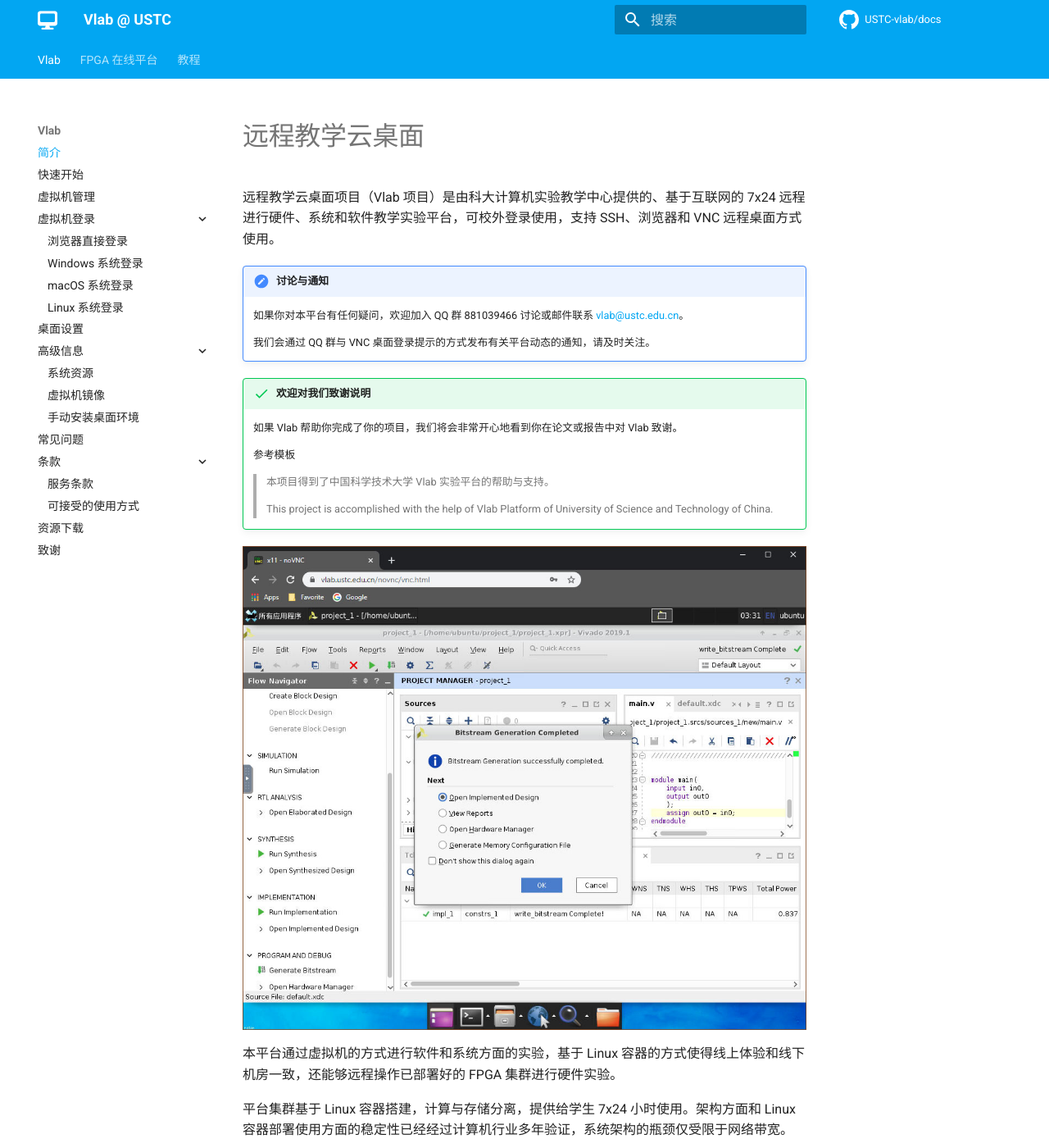
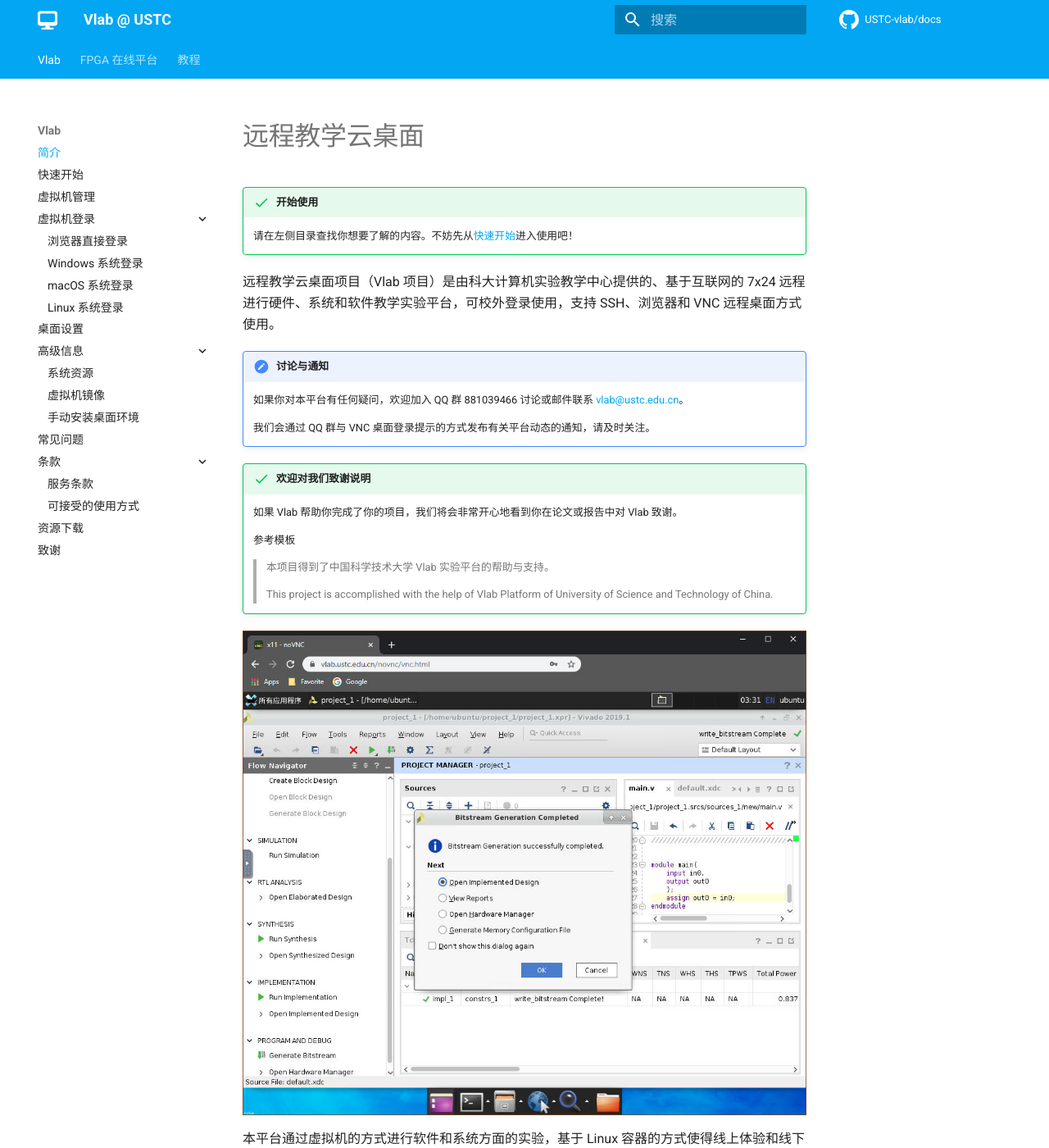
Before and after one commit to USTC-vlab/docs, an MkDocs documentation site: the page built from docs/index.md, in a window 1280 px wide and 1400 px high. Shown: the whole window at 82% size. Built offline with MkDocs 1.6.1 and Material for MkDocs 9.7.7, drawn with Linux system fonts in a browser that asks for light colours; comment, search, counter and statistics services are not loaded; some of the changed text lies outside the part shown.

Commit message:
Move "Get started" to top of index

```diff
--- a/docs/index.md
+++ b/docs/index.md
@@ -1,4 +1,8 @@
 # 远程教学云桌面
+
+!!! success "开始使用"
+
+    请在左侧目录查找你想要了解的内容。不妨先从[快速开始](vm/quickstart.md)进入使用吧！
 
 远程教学云桌面项目（Vlab 项目）是由科大计算机实验教学中心提供的、基于互联网的 7x24 远程进行硬件、系统和软件教学实验平台，可校外登录使用，支持 SSH、浏览器和 VNC 远程桌面方式使用。
 
```
Also changed, not shown: other parts of docs/index.md (+0 -4 lines).
